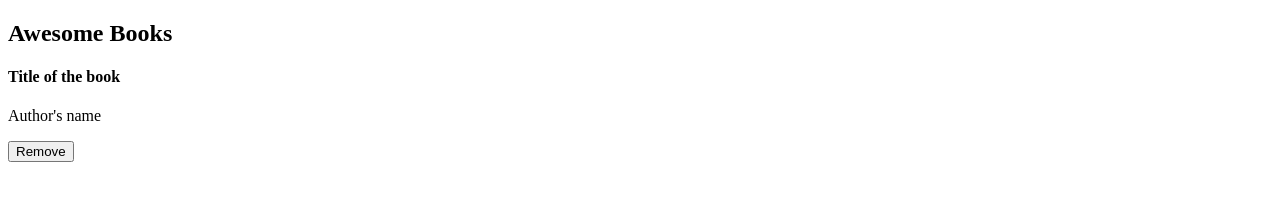
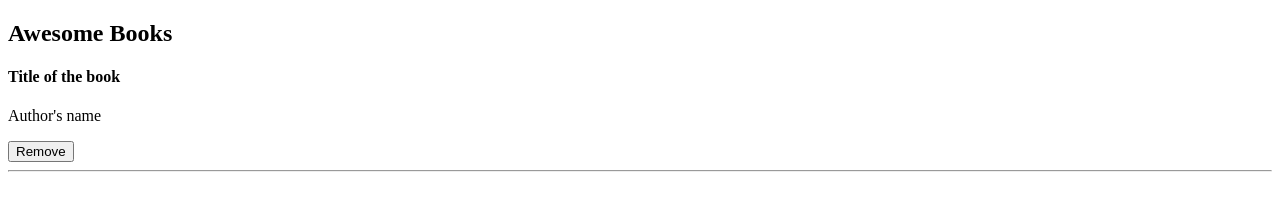
Before and after one commit to bizip/awesome-books, a website: page index.html in a window 1280 px wide. Drawn offline with Linux system fonts and the light colour scheme.

Commit message:
added horizontal line

```diff
--- a/index.html
+++ b/index.html
@@ -16,5 +16,6 @@
            <button type="button">Remove</button>
        </article>
    </section>
-</body>
+<hr
+body>
 </html>
```
